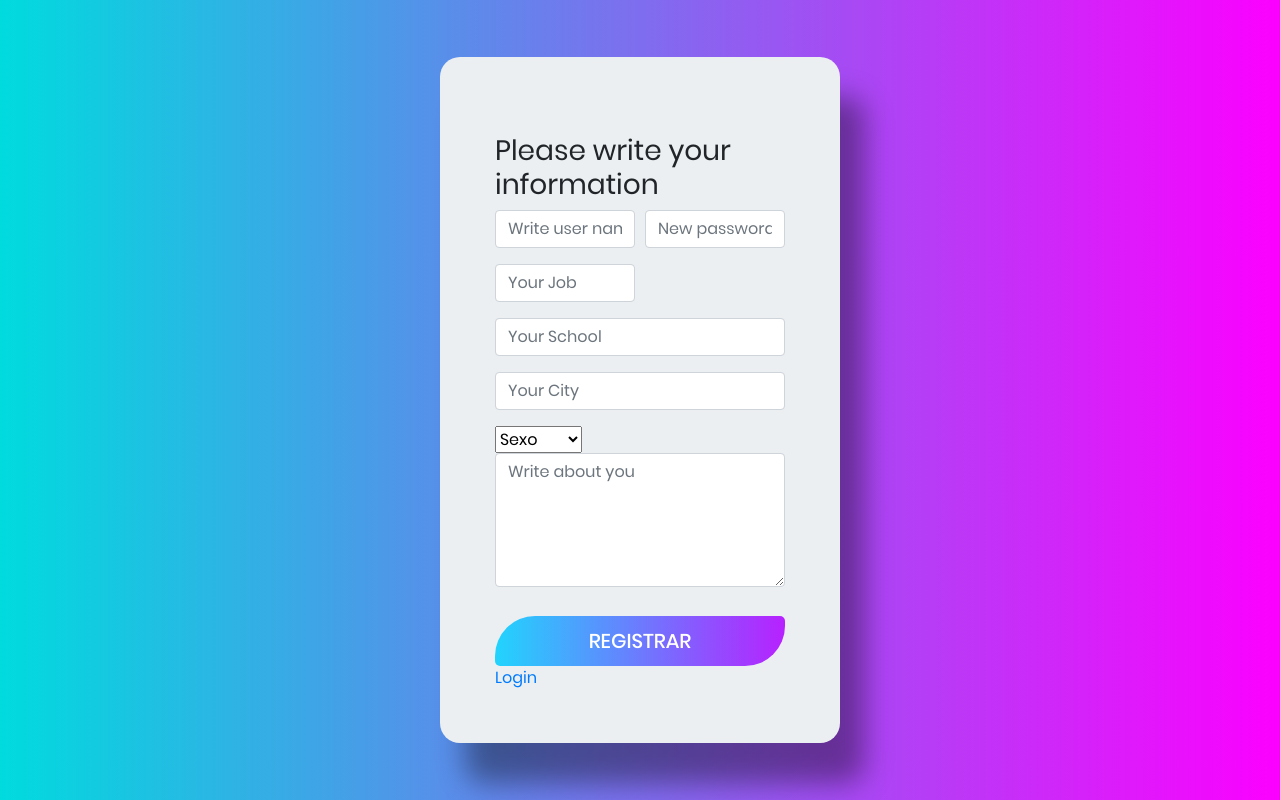
After one commit to RaulCamposA/tidercun, a PHP site: page /registro.php in a window 1280 px wide. The commit adds this page. Run offline with PHP 8.4, Linux system fonts and the light colour scheme.

Commit message:
Se agrego la vista para rgistro de usuarios

```diff
--- a/index.php
+++ b/index.php
@@ -39,6 +39,9 @@
                     </div>
                 </div>
             </form>
+
+            <a class="link-text" href="./registro.php">Register</a>
+
         </div>
     </div>
 
--- /dev/null
+++ b/registro.php
@@ -0,0 +1,79 @@
+<!doctype html>
+<html>
+    <head>
+        <link rel="shortcut icon" href="#" />
+        <!-- Required meta tags -->
+        <meta charset="utf-8">
+        <meta name="viewport" content="width=device-width, initial-scale=1, shrink-to-fit=no">
+        <title>Login con  PHP - Bootstrap 4</title>
+
+        <link rel="stylesheet" href="bootstrap/css/bootstrap.min.css">
+        <link rel="stylesheet" href="estilos.css">
+        <link rel="stylesheet" href="plugins/sweetalert2/sweetalert2.min.css">
+
+        <link rel="stylesheet" type="text/css" href="fuentes/iconic/css/material-design-iconic-font.min.css">
+
+    </head>
+
+    <body>
+
+      <div class="container-login">
+        <div class="wrap-login">
+            <h3>Please write your information</h3>
+            <form action="" method="post" role="form" class="contactForm">
+                <div class="form-row">
+                <div class="form-group col-md-6">
+                    <input type="text" name="usuario" class="form-control" id="usuario" placeholder="Write user name" data-rule="minlen:4" data-msg="Please enter at least 4 chars" />
+                    <div class="validation"></div>
+                </div>
+                <div class="form-group col-md-6">
+                    <input type="password" class="form-control" name="password" id="password" placeholder="New password"  data-msg="Please enter a valid password" />
+                    <div class="validation"></div>
+                </div>
+
+                <div class="form-group col-md-6">
+                    <input type="text" name="job" class="form-control" id="job" placeholder="Your Job" data-rule="minlen:4" data-msg="Please enter at least 4 chars" />
+                    <div class="validation"></div>
+                </div>
+                </div>
+                <div class="form-group">
+                    <input type="text" class="form-control" name="school" id="school" placeholder="Your School" data-rule="minlen:4" data-msg="Please enter at least 8 chars of subject" />
+                    <div class="validation"></div>
+                </div>
+                <div class="form-group">
+                    <input type="text" class="form-control" name="city" id="city" placeholder="Your City" data-rule="minlen:4" data-msg="Please enter at least 8 chars of subject" />
+                    <div class="validation"></div>
+                </div>
+                <select>
+                    <option value="">Sexo</option>
+                        <option value="1">Hombre</option>
+                        <option value="2">Mujer</option>
+                </select>
+
+                <div class="form-group">
+                <textarea class="form-control" name="description" rows="5" data-rule="required" data-msg="Please write something for us" placeholder="Write about you"></textarea>
+                <div class="validation"></div>
+                </div>
+                <div class="container-login-form-btn">
+                        <div class="wrap-login-form-btn">
+                            <div class="login-form-bgbtn"></div>
+                            <button type="submit" name="submit" class="login-form-btn">Registrar</button>
+                        </div>
+                    </div>
+            </form>
+
+             <a class="link-text" href="./index.php">Login</a>
+
+
+        </div>
+    </div>
+
+
+     <script src="jquery/jquery-3.3.1.min.js"></script>
+     <script src="bootstrap/js/bootstrap.min.js"></script>
+     <script src="popper/popper.min.js"></script>
+
+     <script src="plugins/sweetalert2/sweetalert2.all.min.js"></script>
+     <script src="codigo.js"></script>
+    </body>
+</html>
```
